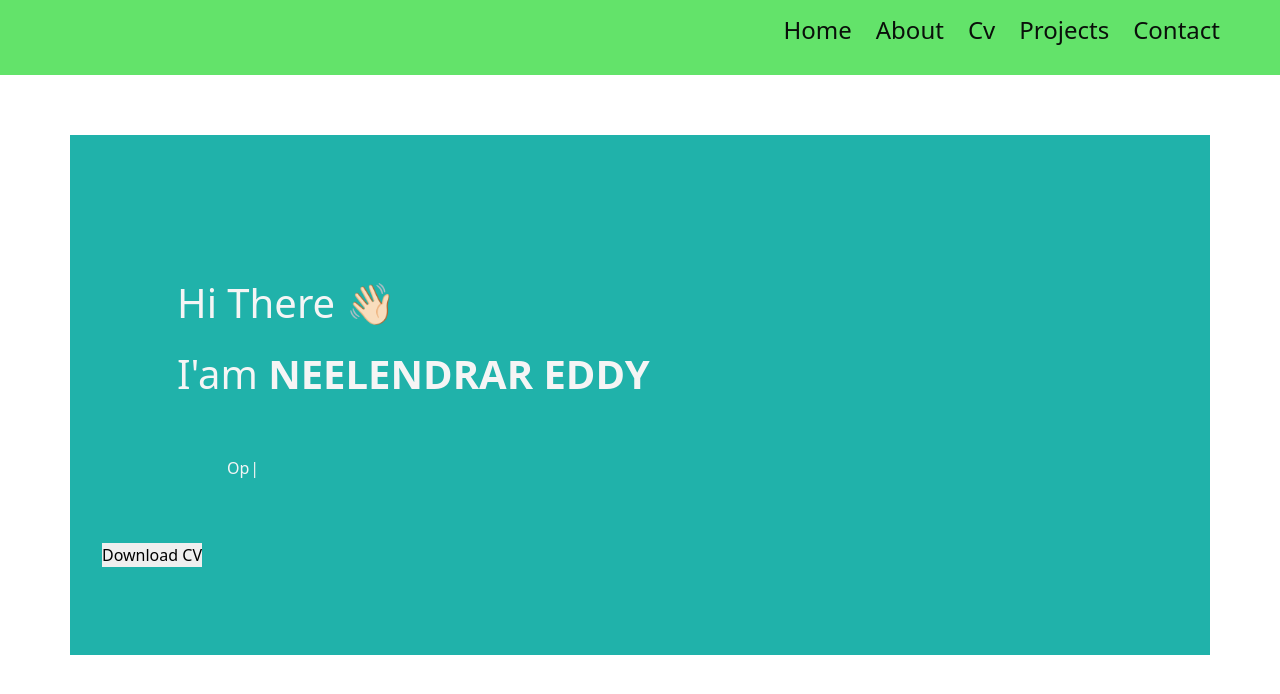
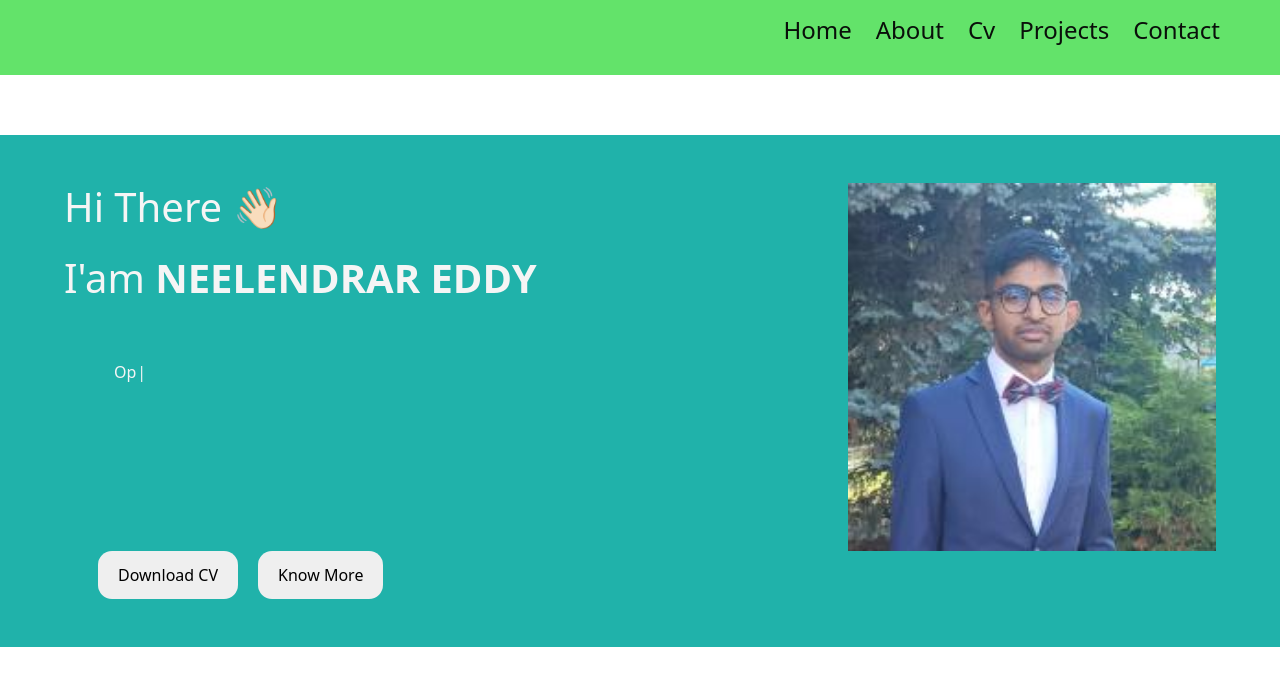
Before and after one commit to neelendrareddy9001/my-portfolio-website, a React (Create React App) app: page / in a window 1280 px wide. Shown: the top 694 px of the page. Built offline with nearby package versions, Linux system fonts and the light colour scheme.

Commit message:
modified data

```diff
--- a/src/component/About/About.js
+++ b/src/component/About/About.js
@@ -1,14 +1,14 @@
 import React from "react";
 import "./About.scss";
 import { motion } from "framer-motion";
-import myImg from "../../assets/my_img.jpeg";
-import Info from "./Info";
+import myImg from "../../assets/images/my_img.jpeg";
+import { ProgressBar } from "react-bootstrap";
 
 const About = () => {
+  const now = 60;
   return (
     <>
       <section className="about container section" id="about">
-        <h2 className="about_title">About Me</h2>
         <div className="about_container grid">
           <img src={myImg} alt="" className="about_img" />
           <div className="about_data grid">
@@ -28,6 +28,8 @@ const About = () => {
                 <div className="skills_titles">
                   <h3 className="sills_name">Development</h3>
                   <span className="skills_number">90%</span>
+                  <ProgressBar now={now} label={`${now}%`} style={{color: 'red'}} />
+
                 </div>
                 <div className="skills_bar">
                   <span className="skills_percentage"></span>
--- a/src/component/About/About.scss
+++ b/src/component/About/About.scss
@@ -1,9 +1,5 @@
 @import "../../styles/globalStyle";
 @import "../../styles/media\ .scss";
-
-.about_title {
-  text-align: center;
-}
 
 .about_container {
   grid-template-columns: 3fr 9fr;
@@ -18,7 +14,7 @@
 
   .about_data {
     padding: 1.875rem;
-    background-color: green;
+    background-color: #86F76A;
     border-radius: 15px;
     grid-template-columns: repeat(2, 1fr);
     column-gap: 1.875rem;
--- a/src/component/About/Info.js
+++ b/src/component/About/Info.js
@@ -1,11 +1,14 @@
 import React from "react";
+import { ProgressBar } from "react-bootstrap";
 
 const Info = () => {
+  const now = 60;
   return (
     <div className="about_info">
       <div className="about_box">
         <h3 className="about_title">Experience</h3>
         <span className="about_subtitle">0 years of working</span>
+
       </div>
       <div className="about_box">
         <h3 className="about_title">Completed</h3>
--- a/src/component/Home/Home.jsx
+++ b/src/component/Home/Home.jsx
@@ -2,6 +2,7 @@ import React from "react";
 import "./home.scss";
 import { Col, Container, Row } from "react-bootstrap";
 import Type from "../Navbar/Type";
+import myImg from '../../assets/images/my_img.jpeg';
 
 const Home = () => {
   return (
@@ -9,7 +10,7 @@ const Home = () => {
       <Container className="home-section">
         <Container className="home-content">
           <Row>
-            <Col md={10} className="home-header mx-auto">
+            <Col md={8} className="home-header">
               <h1 style={{ paddingBottom: "15px" }} className="heading">
                 Hi There{" "}
                 <span className="wave" role="img" aria-labelledby="wave">
@@ -23,11 +24,18 @@ const Home = () => {
                 <Type />
               </div>
             </Col>
+            <Col md={4}>
+              <div className="img-container">
+                <img src={myImg} alt="my_image"/>
+              </div>
+            </Col>
           </Row>
-          <div class="btn">
+          <div class="btns">
             <button>Download CV</button>
+            <button>Know More</button>
           </div>
         </Container>
+
       </Container>
     </section>
   );
--- a/src/component/Home/home.scss
+++ b/src/component/Home/home.scss
@@ -2,29 +2,36 @@
 @import "../../styles/media\ .scss";
 
 .home-section {
-  width: 100vw;
+  max-width: 1280px;
+  min-width: 100vw;
   background-color: lightseagreen;
+  margin: 0 auto;
 
   .home-content {
-    padding: 9rem 0 2rem !important;
+    padding: 3rem 0px;
     height: calc(100% - 75px);
-    min-height: 65vh;
     max-width: 90vw;
     color: whitesmoke;
     text-align: left;
 
-    .btn {
-      width: 140px;
-      padding: 12px 18px;
-
-      border-radius: 25px;
-      position: absolute;
-
+    .btns {
+      align-items: center;
+      justify-content: start;
+      display: flex;
+      gap: 20px;
+      margin-left: 34px;
+      button {
+        padding: 12px 20px;
+        border-radius: 14px;
+      }
 
     }
 
     .main-menu {
       font-size: 32px;
+    }
+    .img-container {
+      background: linear-gradient(rgba(255, 255, 255, 0.5), rgba(255, 255, 255, 0.5)), url();
     }
   }
 }
```
Also changed, not shown: src/assets/images/my_img.jpeg (renamed from src/assets/my_img.jpeg).
